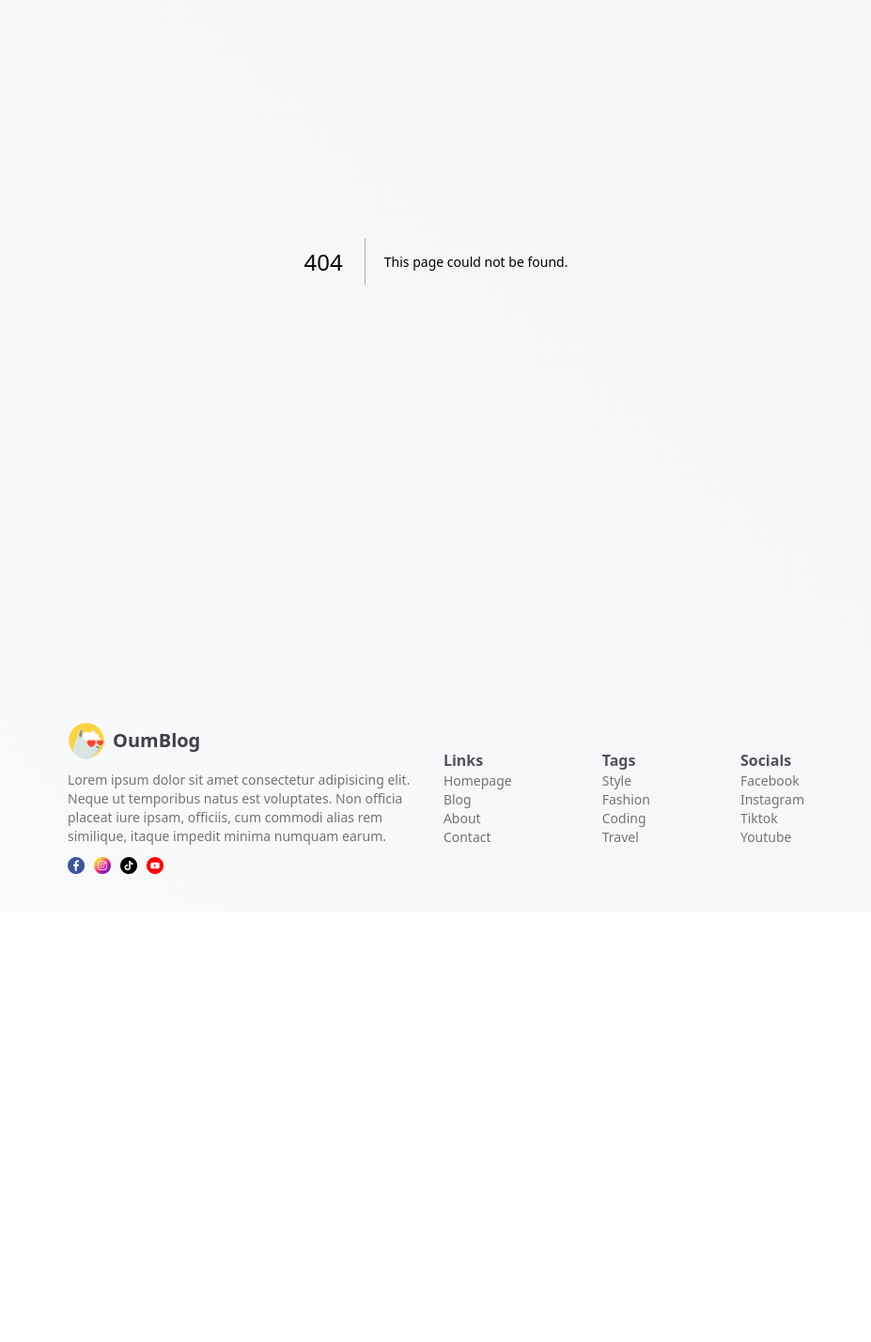
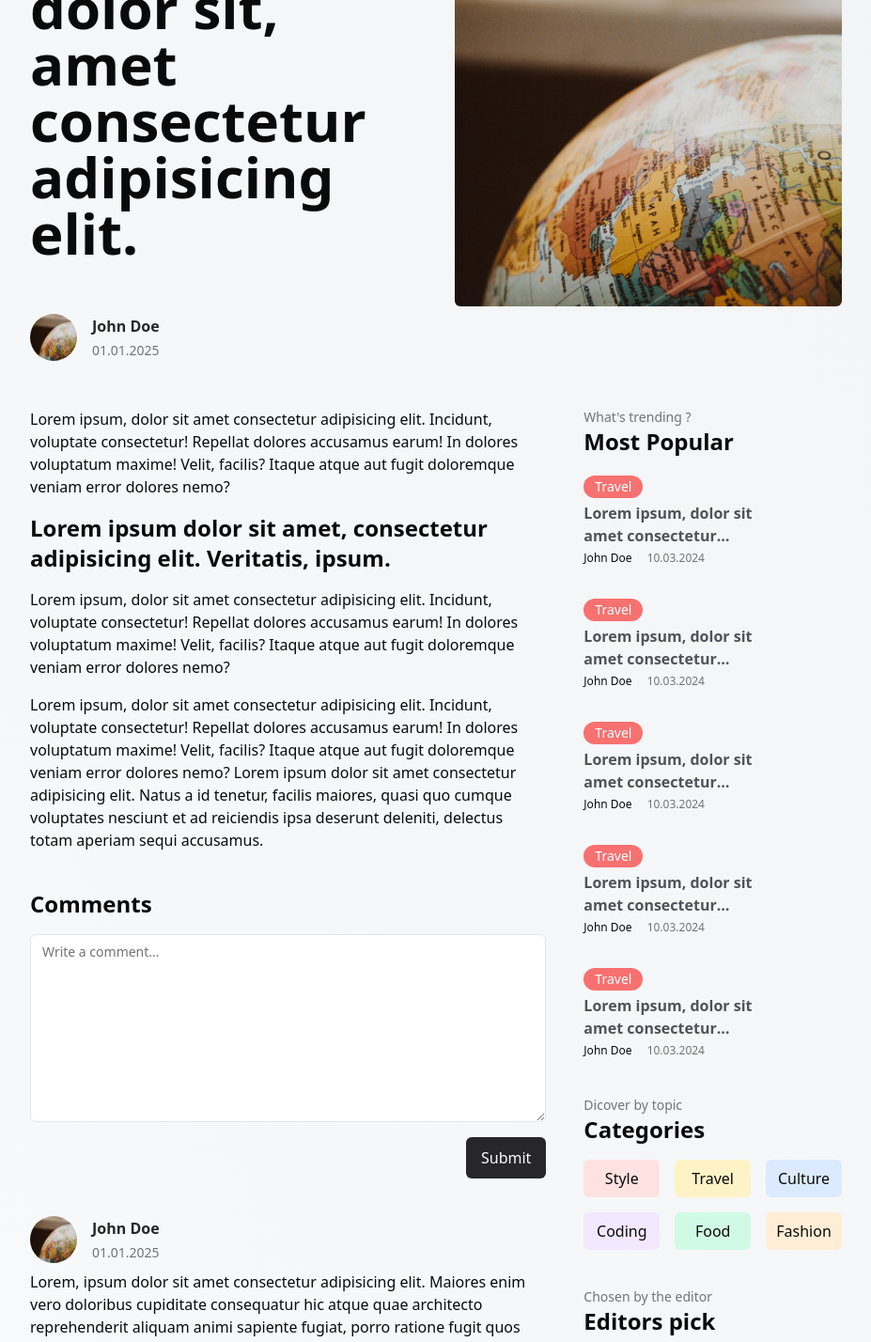
Before and after one commit to OumB2021/Oumblog, a Next.js app: page /about in a window 1280 px wide. Before the commit this address had no page. Shown: the part 195-1623 px from the top of the page at 94% size, without its empty margins (176-1103 px from the left). Before the commit the page ends 1165 px from the top, so only its background shows below. Built offline with nearby package versions, Linux system fonts and the light colour scheme.

Commit message:
comment section and post

```diff
--- /dev/null
+++ b/app/[slug]/page.tsx
@@ -0,0 +1,77 @@
+import CommentSection from "@/components/comments/comments";
+import Menu from "@/components/menu";
+import Image from "next/image";
+
+function SinglePage() {
+  return (
+    <div>
+      <div className="flex flex-col-reverse md:flex-row items-center gap-5 md:gap-10 mt-10">
+        <div className="flex-1 flex flex-col items-center md:items-start gap-5 md:gap-14">
+          <h1 className="text-2xl md:text-6xl font-bold text-center md:text-left">
+            Lorem ipsum dolor sit, amet consectetur adipisicing elit.
+          </h1>
+          <div className="flex items-center gap-4">
+            <div className="w-[50px] h-[50px] relative">
+              <Image
+                src="/p1.jpg"
+                alt=""
+                fill
+                className="rounded-full object-fill"
+              />
+            </div>
+            <div className="flex flex-col gap-1 text-sm text-muted-foreground">
+              <span className="text-zinc-800 font-semibold text-base">
+                John Doe
+              </span>
+              <span>01.01.2025</span>
+            </div>
+          </div>
+        </div>
+        <div className="w-full md:flex-1 h-[200px] md:h-[350px] relative">
+          <Image
+            src="/p1.jpg"
+            alt=""
+            fill
+            className="object-cover rounded-md"
+          />
+        </div>
+      </div>
+      <div className="mt-[50px] flex gap-10">
+        <div className="w-full md:w-2/3">
+          <div className="flex flex-col gap-4">
+            <p>
+              Lorem ipsum, dolor sit amet consectetur adipisicing elit.
+              Incidunt, voluptate consectetur! Repellat dolores accusamus earum!
+              In dolores voluptatum maxime! Velit, facilis? Itaque atque aut
+              fugit doloremque veniam error dolores nemo?
+            </p>
+            <h1 className="text-2xl font-bold">
+              Lorem ipsum dolor sit amet, consectetur adipisicing elit.
+              Veritatis, ipsum.
+            </h1>
+            <p>
+              Lorem ipsum, dolor sit amet consectetur adipisicing elit.
+              Incidunt, voluptate consectetur! Repellat dolores accusamus earum!
+              In dolores voluptatum maxime! Velit, facilis? Itaque atque aut
+              fugit doloremque veniam error dolores nemo?
+            </p>
+            <p>
+              Lorem ipsum, dolor sit amet consectetur adipisicing elit.
+              Incidunt, voluptate consectetur! Repellat dolores accusamus earum!
+              In dolores voluptatum maxime! Velit, facilis? Itaque atque aut
+              fugit doloremque veniam error dolores nemo? Lorem ipsum dolor sit
+              amet consectetur adipisicing elit. Natus a id tenetur, facilis
+              maiores, quasi quo cumque voluptates nesciunt et ad reiciendis
+              ipsa deserunt deleniti, delectus totam aperiam sequi accusamus.
+            </p>
+          </div>
+          <div>
+            <CommentSection />
+          </div>
+        </div>
+        <Menu />
+      </div>
+    </div>
+  );
+}
+export default SinglePage;
--- /dev/null
+++ b/components/comments/comments.tsx
@@ -0,0 +1,42 @@
+import Link from "next/link";
+import { Textarea } from "../ui/textarea";
+import Image from "next/image";
+import SingleComment from "./single-comment";
+
+function CommentSection() {
+  const status = "authenticated";
+
+  return (
+    <div className="flex flex-col mt-10">
+      <h1 className="text-2xl font-bold">Comments</h1>
+
+      {/* Comment input area */}
+      {status === "authenticated" ? (
+        <div className="flex flex-col mt-4">
+          <Textarea
+            placeholder="Write a comment..."
+            className="w-full bg-none focus-visible:ring-1 focus-visible:ring-ring h-[200px]"
+          />
+          <button className="bg-zinc-800 px-4 py-[10px] text-zinc-50 size-fit rounded-md mt-4 self-end">
+            Submit
+          </button>
+        </div>
+      ) : (
+        <Link
+          href="/login"
+          className="bg-zinc-800 px-4 py-[10px] text-zinc-50 size-fit rounded-md mt-4"
+        >
+          Login to write a comment
+        </Link>
+      )}
+
+      {/* Comment list */}
+      <div>
+        {Array.from({ length: 3 }).map((post, index) => (
+          <SingleComment key={index} />
+        ))}
+      </div>
+    </div>
+  );
+}
+export default CommentSection;
--- /dev/null
+++ b/components/comments/commentsLists.tsx
@@ -0,0 +1,25 @@
+import Image from "next/image";
+
+function CommentsList() {
+  return (
+    <div>
+      <div className="flex items-center gap-4">
+        <div className="w-[50px] h-[50px] relative">
+          <Image
+            src="/p1.jpg"
+            alt=""
+            fill
+            className="rounded-full object-fill"
+          />
+        </div>
+        <div className="flex flex-col gap-1 text-sm text-muted-foreground">
+          <span className="text-zinc-800 font-semibold text-base">
+            John Doe
+          </span>
+          <span>01.01.2025</span>
+        </div>
+      </div>
+    </div>
+  );
+}
+export default CommentsList;
--- /dev/null
+++ b/components/comments/single-comment.tsx
@@ -0,0 +1,31 @@
+import Image from "next/image";
+
+function SingleComment() {
+  return (
+    <div className="flex flex-col gap-2">
+      <div className="flex items-center gap-4 mt-10">
+        <div className="w-[50px] h-[50px] relative">
+          <Image
+            src="/p1.jpg"
+            alt=""
+            fill
+            className="rounded-full object-fill"
+          />
+        </div>
+        <div className="flex flex-col gap-1 text-sm text-muted-foreground">
+          <span className="text-zinc-800 font-semibold text-base">
+            John Doe
+          </span>
+          <span>01.01.2025</span>
+        </div>
+      </div>
+      <p className="text-base">
+        Lorem, ipsum dolor sit amet consectetur adipisicing elit. Maiores enim
+        vero doloribus cupiditate consequatur hic atque quae architecto
+        reprehenderit aliquam animi sapiente fugiat, porro ratione fugit quos
+        sint nobis aut?
+      </p>
+    </div>
+  );
+}
+export default SingleComment;
--- /dev/null
+++ b/components/ui/textarea.tsx
@@ -0,0 +1,22 @@
+import * as React from "react"
+
+import { cn } from "@/lib/utils"
+
+const Textarea = React.forwardRef<
+  HTMLTextAreaElement,
+  React.ComponentProps<"textarea">
+>(({ className, ...props }, ref) => {
+  return (
+    <textarea
+      className={cn(
+        "flex min-h-[80px] w-full rounded-md border border-input bg-background px-3 py-2 text-base ring-offset-background placeholder:text-muted-foreground focus-visible:outline-none focus-visible:ring-2 focus-visible:ring-ring focus-visible:ring-offset-2 disabled:cursor-not-allowed disabled:opacity-50 md:text-sm",
+        className
+      )}
+      ref={ref}
+      {...props}
+    />
+  )
+})
+Textarea.displayName = "Textarea"
+
+export { Textarea }
```
